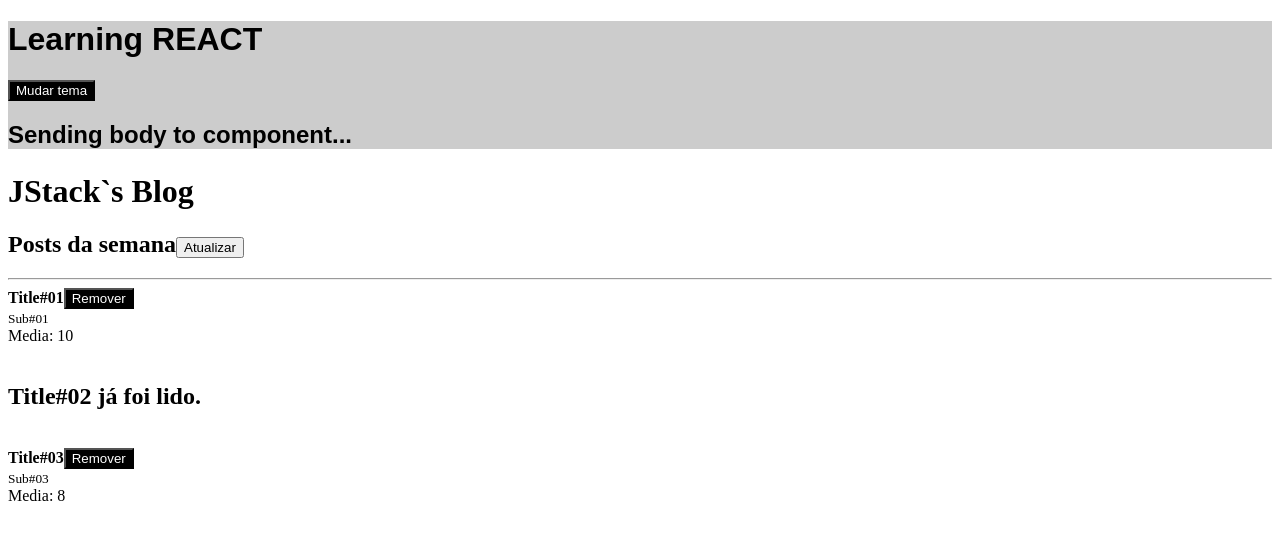
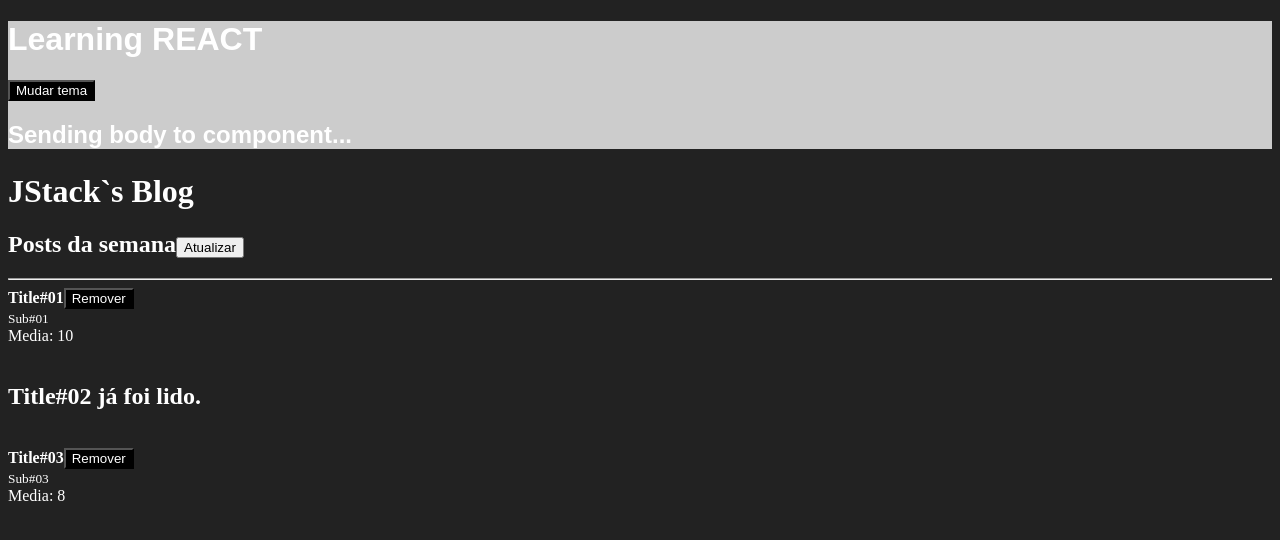
Before and after one commit to EduardoOrestes/learning-react, a React app in the folder react-fundamentos/: page / in a window 1280 px wide. Shown: the top 540 px of the page. Built offline with nearby package versions, Linux system fonts and the light colour scheme.

Commit message:
CSS Files

```diff
--- a/react-fundamentos/package.json
+++ b/react-fundamentos/package.json
@@ -13,7 +13,9 @@
     "@babel/preset-react": "^7.24.7",
     "babel-loader": "^9.2.1",
     "clean-webpack-plugin": "^4.0.0",
+    "css-loader": "^7.1.2",
     "html-webpack-plugin": "^5.6.0",
+    "style-loader": "^4.0.0",
     "webpack": "^5.94.0",
     "webpack-cli": "^5.1.4",
     "webpack-dev-server": "^5.1.0"
--- /dev/null
+++ b/react-fundamentos/src/index.css
@@ -0,0 +1,4 @@
+body {
+  background: #222;
+  color: #fff;
+}
--- a/react-fundamentos/src/index.js
+++ b/react-fundamentos/src/index.js
@@ -5,6 +5,8 @@
 
 import App from './App';
 
+import './index.css';
+
 ReactDOM.render(
   <App />,
   document.getElementById('root')
--- a/react-fundamentos/webpack.config.js
+++ b/react-fundamentos/webpack.config.js
@@ -23,6 +23,9 @@
         // nesse caso, adiciona uma exceção no folder node_modules
         exclude: /node_modules/,
         use: 'babel-loader',
+      }, {
+        test: /\.css$/,
+        use: ['style-loader', 'css-loader']
       }
     ]
   },
```
Also changed, not shown: 2 other files (tests, documents, lock files or other folders).
